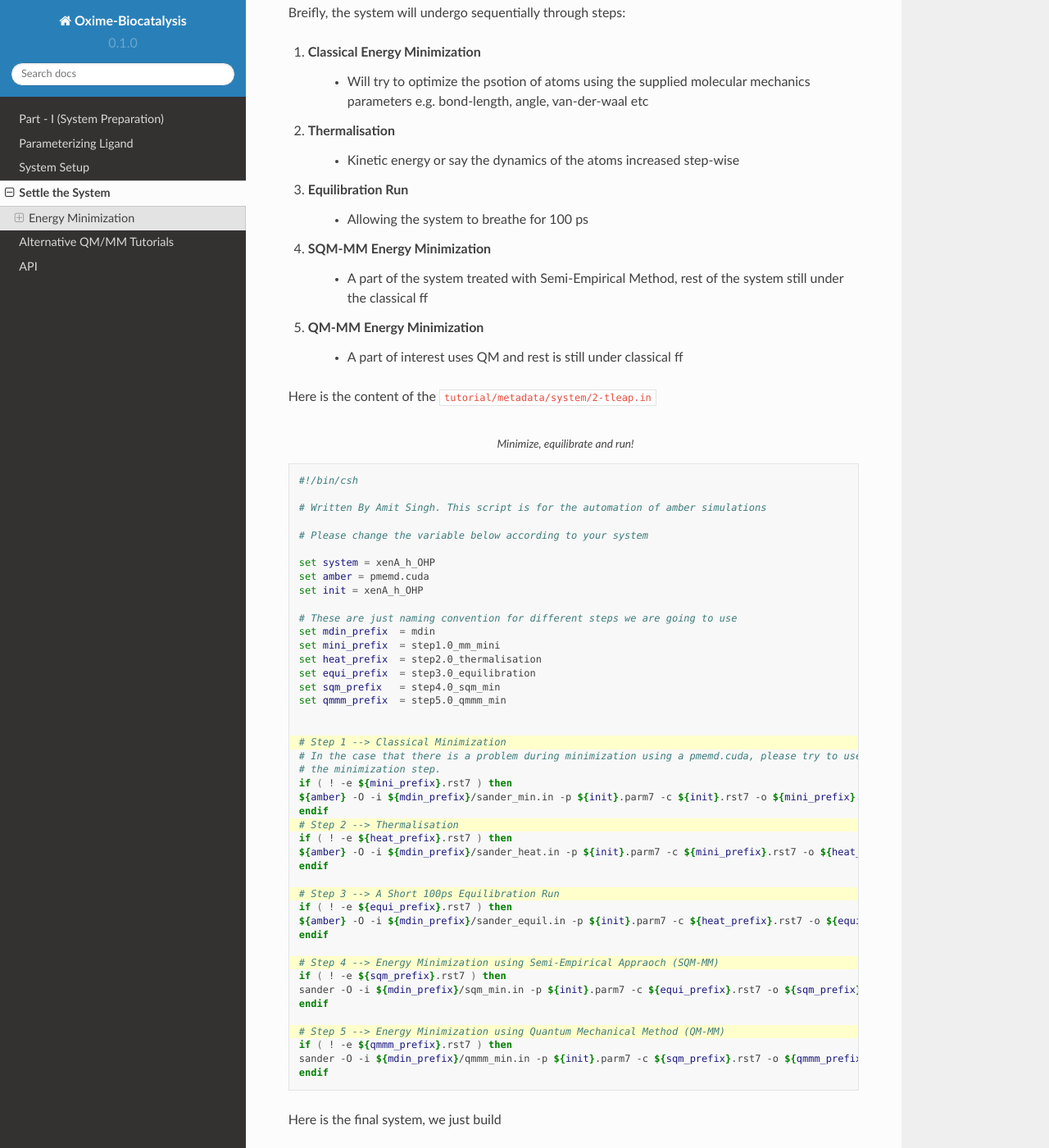
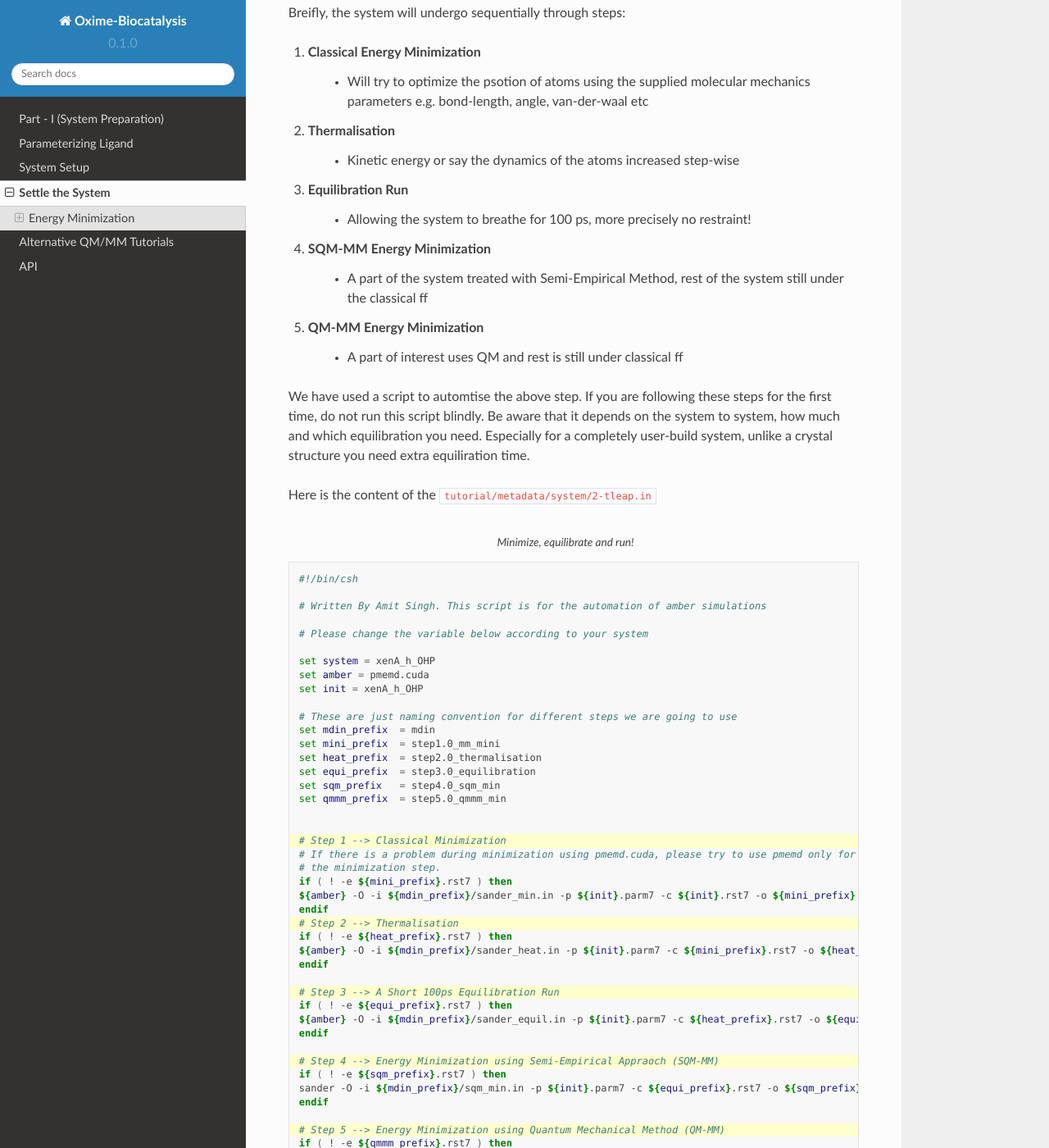
Before and after one commit to hopanoid/Enzyme-Reaction-Dynamics-Tutorial, a Sphinx documentation site: the page built from docs/source/4-settle_system.rst, in a window 1280 px wide and 1400 px high, scrolled down 454 px. Shown: the whole window at 82% size. Built offline with Sphinx 7.4.7 and the Read the Docs theme 2.0.0, drawn with Linux system fonts in a browser that asks for light colours.

Commit message:
Added precautionary line for equilibration step

```diff
--- a/docs/source/4-settle_system.rst
+++ b/docs/source/4-settle_system.rst
@@ -29,11 +29,14 @@ Breifly, the system will undergo sequentially through steps:
 #. Thermalisation
         * Kinetic energy or say the dynamics of the atoms increased step-wise
 #. Equilibration Run
-        * Allowing the system to breathe for 100 ps
+        * Allowing the system to breathe for 100 ps, more precisely no restraint!
 #. SQM-MM Energy Minimization
         * A part of the system treated with Semi-Empirical Method, rest of the system still under the classical ff
 #. QM-MM Energy Minimization
         * A part of interest uses QM and rest is still under classical ff
+
+We have used a script to automtise the above step. If you are following these steps for the first time, do not run this script blindly. Be aware that it depends on the system to system, how much and which equilibration you need. Especially for a completely user-build system, unlike a crystal structure you need extra equiliration time.
+
 
 Here is the content of the :file:`tutorial/metadata/system/2-tleap.in`
 
@@ -61,7 +64,7 @@ Here is the content of the :file:`tutorial/metadata/system/2-tleap.in`
 
 
         # Step 1 --> Classical Minimization
-        # In the case that there is a problem during minimization using a pmemd.cuda, please try to use pmemd only for
+        # If there is a problem during minimization using pmemd.cuda, please try to use pmemd only for
         # the minimization step.
         if ( ! -e ${mini_prefix}.rst7 ) then
         ${amber} -O -i ${mdin_prefix}/sander_min.in -p ${init}.parm7 -c ${init}.rst7 -o ${mini_prefix}.mdout -r ${mini_prefix}.rst7 -inf ${mini_prefix}.mdinfo -ref ${init}.rst7
```
